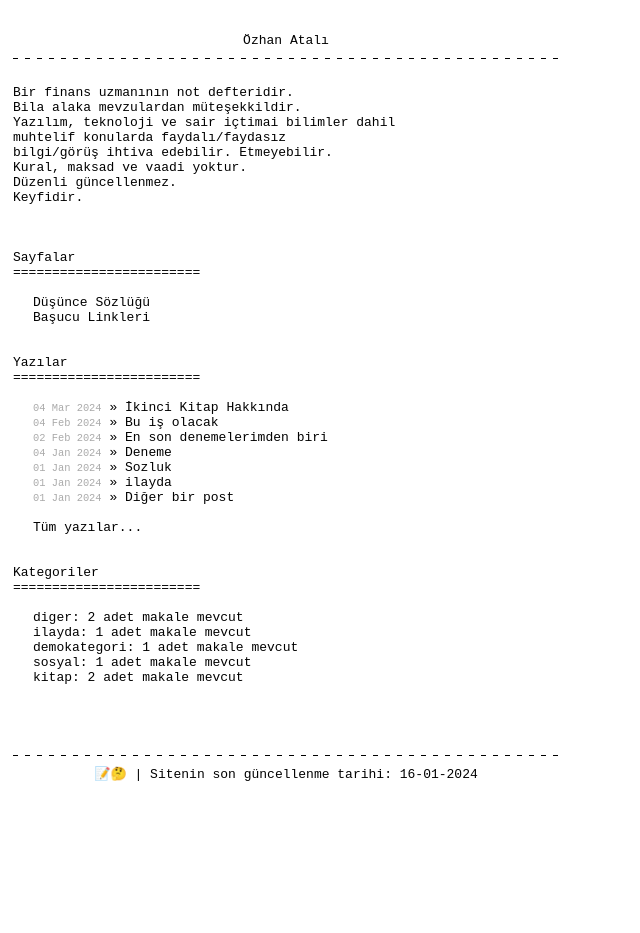
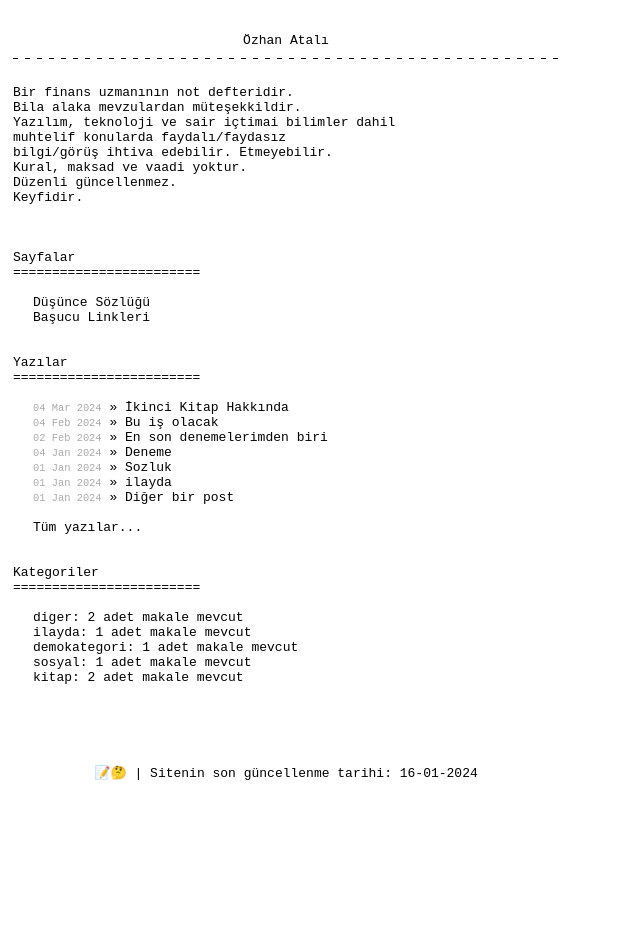
Before and after one commit to ozhanatali/ozhanatali.github.io, a Jekyll site: the page built from index.html, in a window 1280 px wide. Shown: the whole page, without its empty margins (0-640 px from the left). Built offline with Jekyll 4.4.1, drawn with Linux system fonts in a browser that asks for light colours.

Commit message:
Update default.html

```diff
--- a/_layouts/default.html
+++ b/_layouts/default.html
@@ -33,7 +33,7 @@
 
 <br><br><br><br>
 <div class="title">
-   <hr class="border02">
+   <hr class="border02" style="height: 0.8px!important;">
    📝🤔 | Sitenin son güncellenme tarihi: {% include locale-date.html %}
 </div>
 <br><br>
```
